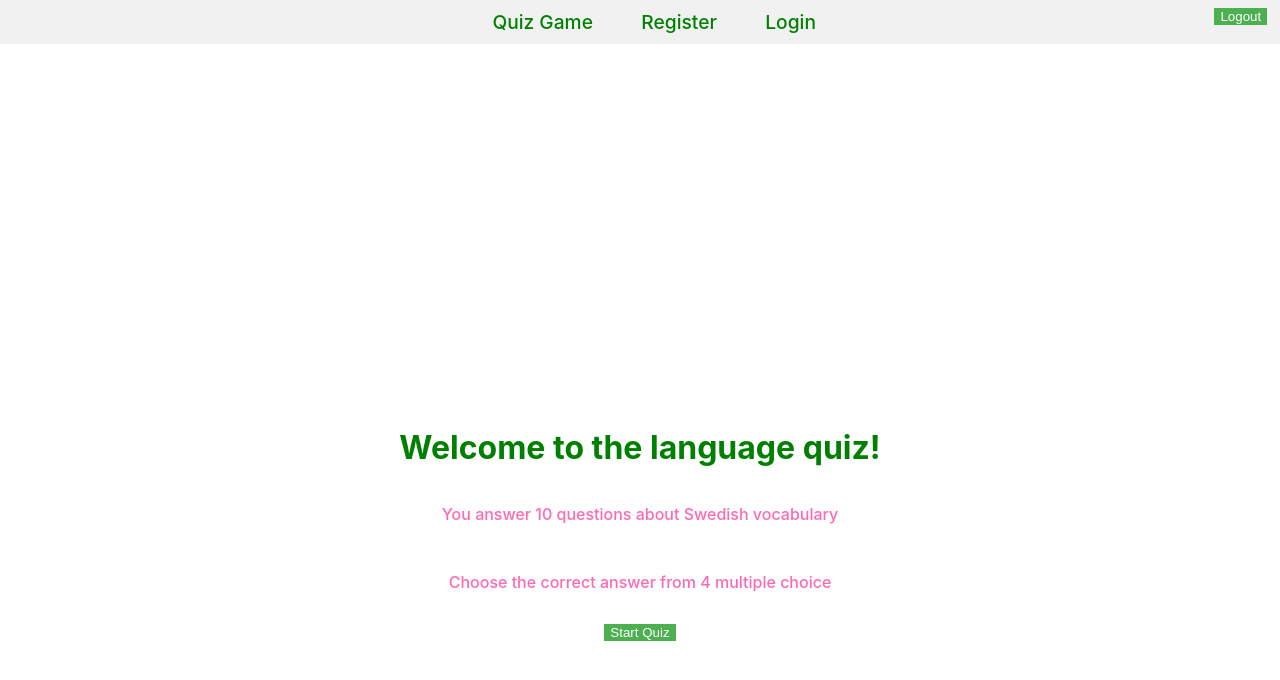
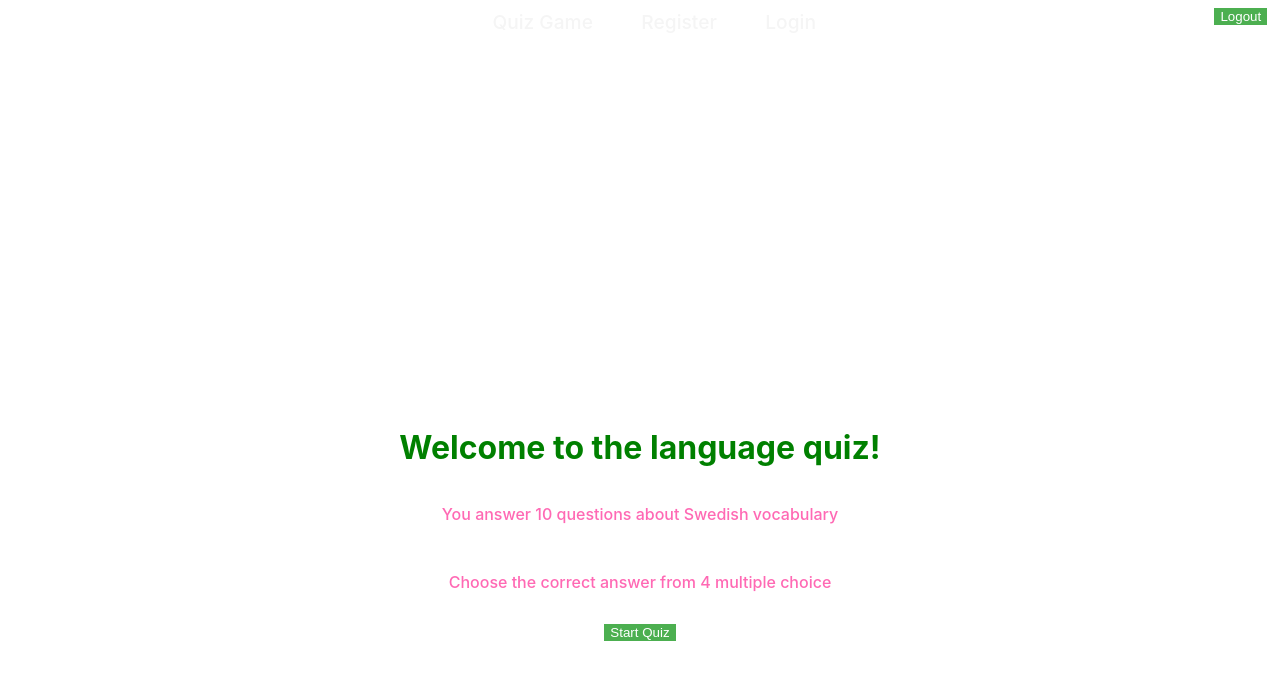
Before and after one commit to MegumiOhara/Group11_assignment_quiz_game, a React (Create React App) app: page /welcome in a window 1280 px wide. Shown: the top 680 px of the page. Built offline with nearby package versions, Linux system fonts and the light colour scheme.

Commit message:
update index.css

```diff
--- a/src/index.css
+++ b/src/index.css
@@ -17,14 +17,13 @@ code {
   justify-content: center;
   align-items: center;
   padding: 10px 20px;
-  background-color: #f1f1f1;
 
 }
 
 .nav a {
   margin: 0 10px;
   text-decoration: none;
-  color: green;
+  color: whitesmoke;
   margin-left: 2em ;
   font-weight: 500;
   font-size: larger;
```
